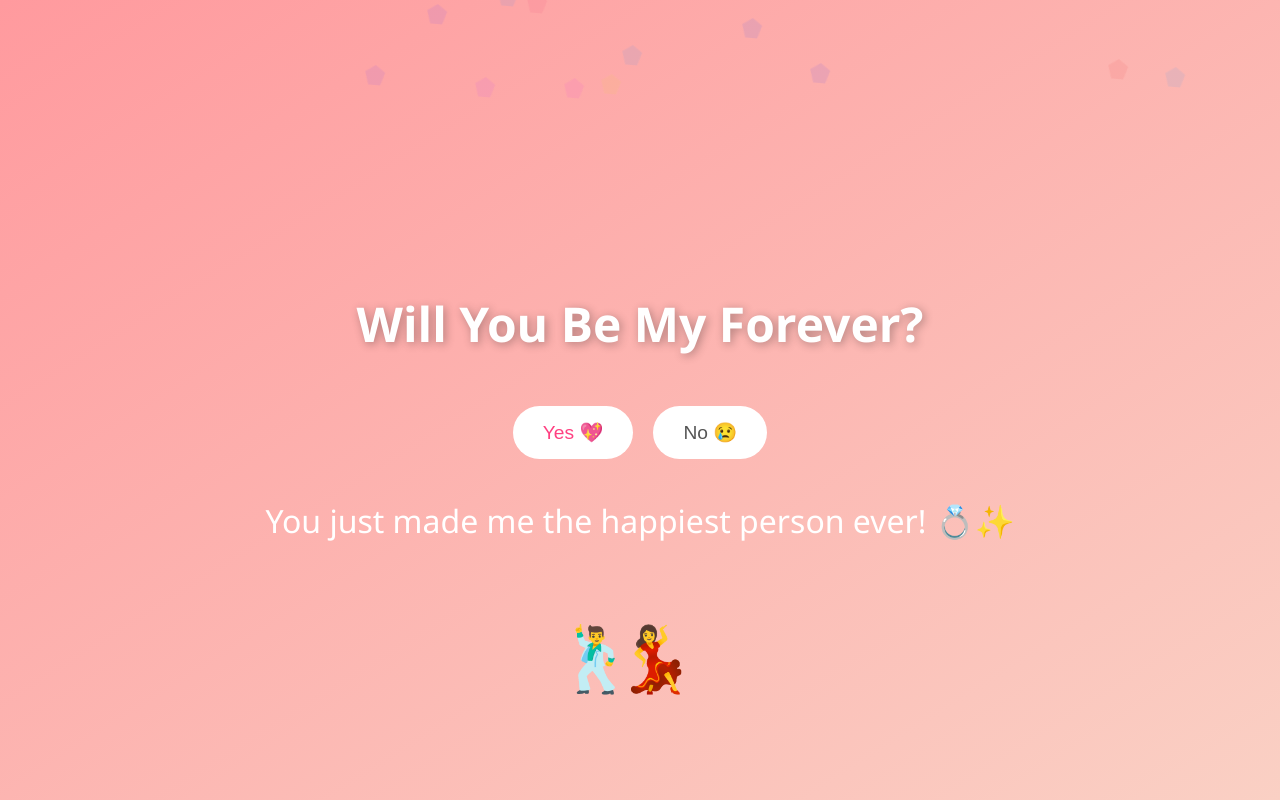
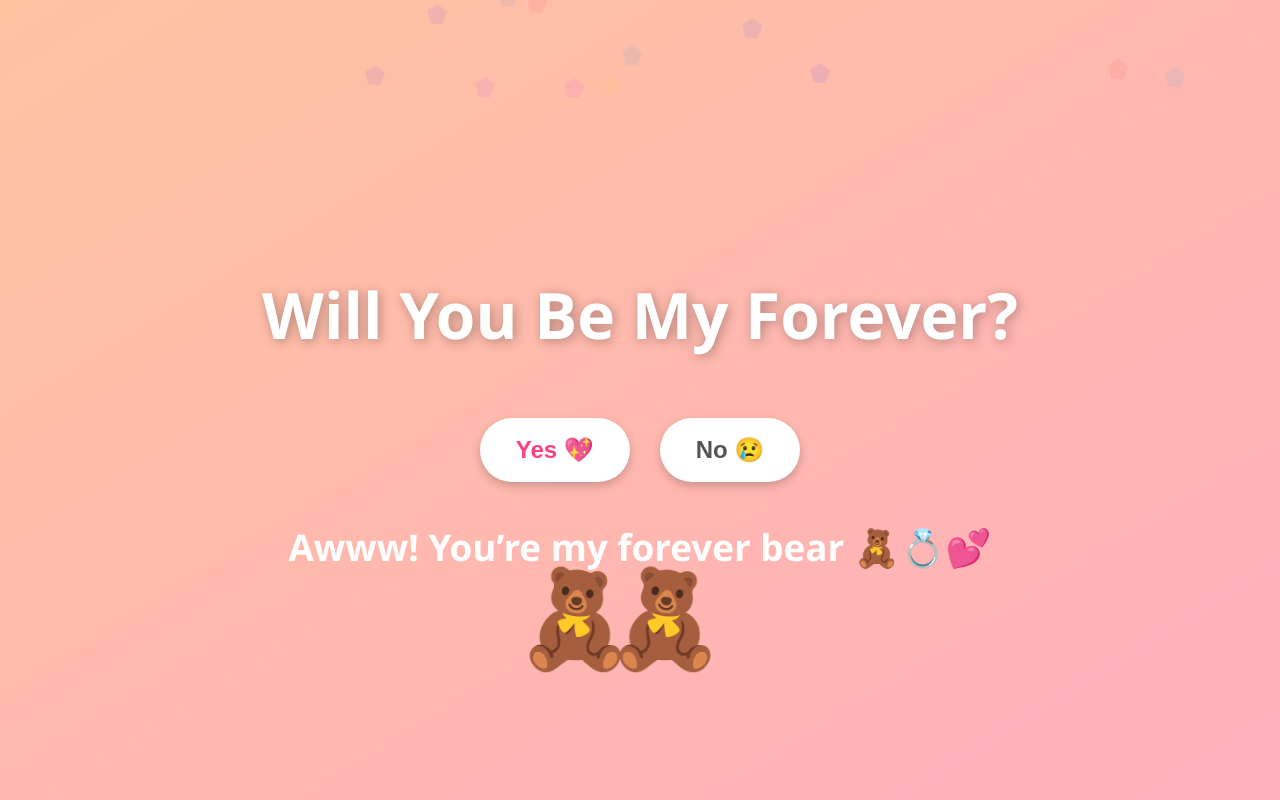
Before and after one commit to husseinalamutu/morenikeji, a plain HTML site: page index.html in a window 1280 px wide. Both pictures are taken after a click on the button "Yes 💖". Drawn offline with Linux system fonts and the light colour scheme.

Commit message:
Update index.html

```diff
--- a/index.html
+++ b/index.html
@@ -7,7 +7,7 @@
     body {
       margin: 0;
       height: 100vh;
-      background: linear-gradient(to bottom right, #ff9a9e, #fad0c4);
+      background: linear-gradient(to bottom right, #ffc3a0, #ffafbd);
       display: flex;
       flex-direction: column;
       justify-content: center;
@@ -18,25 +18,28 @@
     }
 
     h1 {
-      font-size: 3rem;
+      font-size: 4rem;
       color: #fff;
-      text-shadow: 2px 2px 10px rgba(0,0,0,0.3);
-      margin-bottom: 50px;
+      text-shadow: 2px 2px 12px rgba(0,0,0,0.3);
+      margin-bottom: 60px;
+      font-weight: bold;
     }
 
     .buttons {
       display: flex;
-      gap: 20px;
+      gap: 30px;
       z-index: 2;
     }
 
     button {
-      padding: 15px 30px;
-      font-size: 1.2rem;
+      padding: 18px 36px;
+      font-size: 1.5rem;
       border: none;
-      border-radius: 30px;
+      border-radius: 40px;
       cursor: pointer;
       transition: transform 0.3s ease, background 0.3s ease;
+      font-weight: bold;
+      box-shadow: 0 4px 10px rgba(0,0,0,0.2);
     }
 
     #yes {
@@ -93,15 +96,16 @@
 
     .message {
       margin-top: 40px;
-      font-size: 2rem;
+      font-size: 2.3rem;
       color: #fff;
       display: none;
       z-index: 2;
+      font-weight: bold;
     }
 
     .characters {
       position: absolute;
-      bottom: 100px;
+      bottom: 120px;
       display: flex;
       align-items: center;
       gap: 10px;
@@ -109,21 +113,21 @@
     }
 
     .character {
-      font-size: 4rem;
-      transition: transform 0.3s ease-in-out;
+      font-size: 6rem;
+      transition: transform 0.4s ease-in-out;
     }
 
     .dancing {
-      animation: dance 0.6s infinite alternate;
+      animation: wiggle 1s infinite ease-in-out alternate;
     }
 
-    @keyframes dance {
-      0% { transform: translateY(0px) rotate(-5deg); }
-      100% { transform: translateY(-10px) rotate(5deg); }
+    @keyframes wiggle {
+      0% { transform: rotate(-5deg); }
+      100% { transform: rotate(5deg); }
     }
 
     .hugging {
-      transform: translateX(-30px);
+      transform: translateX(-40px);
     }
 
     .hidden {
@@ -138,11 +142,13 @@
     <button id="yes">Yes 💖</button>
     <button id="no">No 😢</button>
   </div>
-  <div class="message" id="message">You just made me the happiest person ever! 💍✨</div>
+  <div class="message" id="message">Awww! You’re my forever bear 🧸💍💕</div>
+
   <div class="characters" id="characters">
-    <div class="character dancing" id="char1">🕺</div>
-    <div class="character hidden" id="char2">💃</div>
+    <div class="character dancing" id="char1">🧸</div>
+    <div class="character hidden" id="char2">🧸</div>
   </div>
+
   <div class="hearts" id="hearts"></div>
 
   <script>
@@ -167,7 +173,7 @@
         setTimeout(() => heart.remove(), 3000);
       }
 
-      // Show hug character
+      // Show teddy bear #2 and hug
       char2.classList.remove('hidden');
       setTimeout(() => {
         char2.classList.add('hugging');
```
